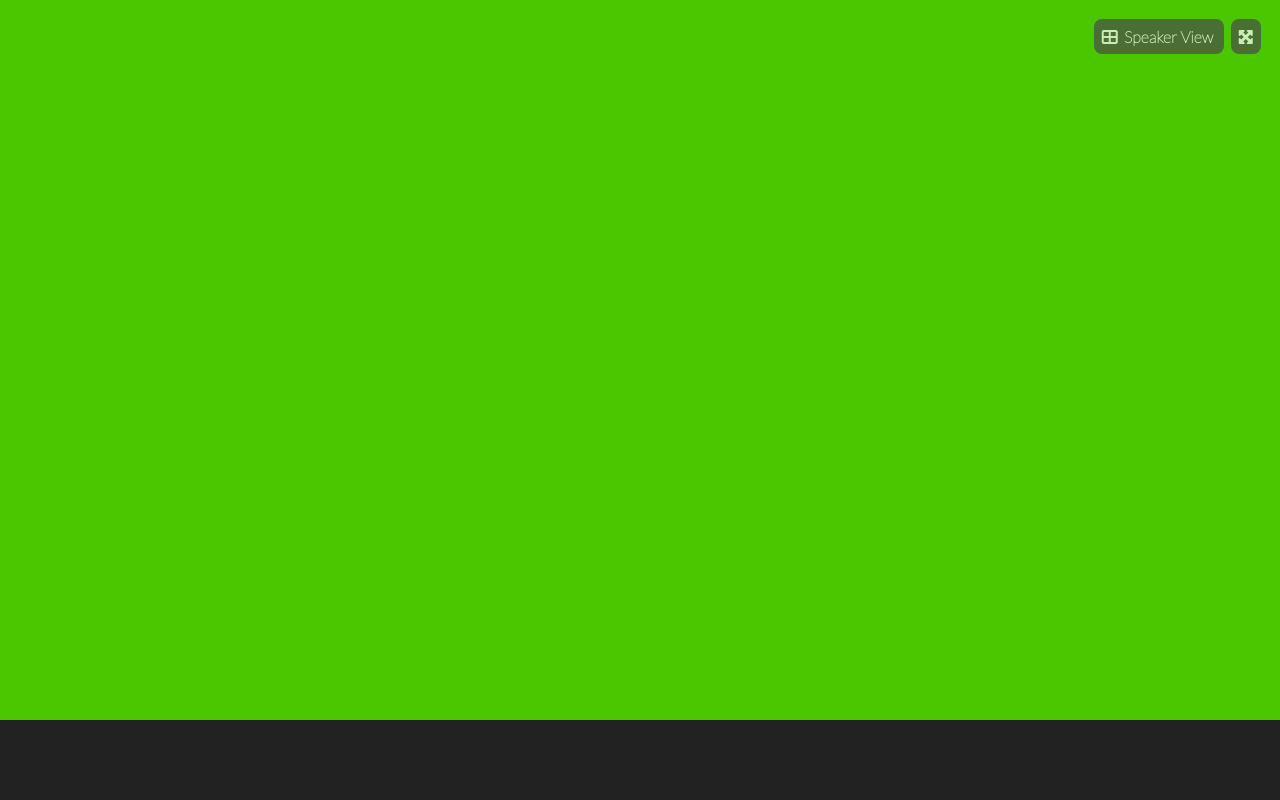
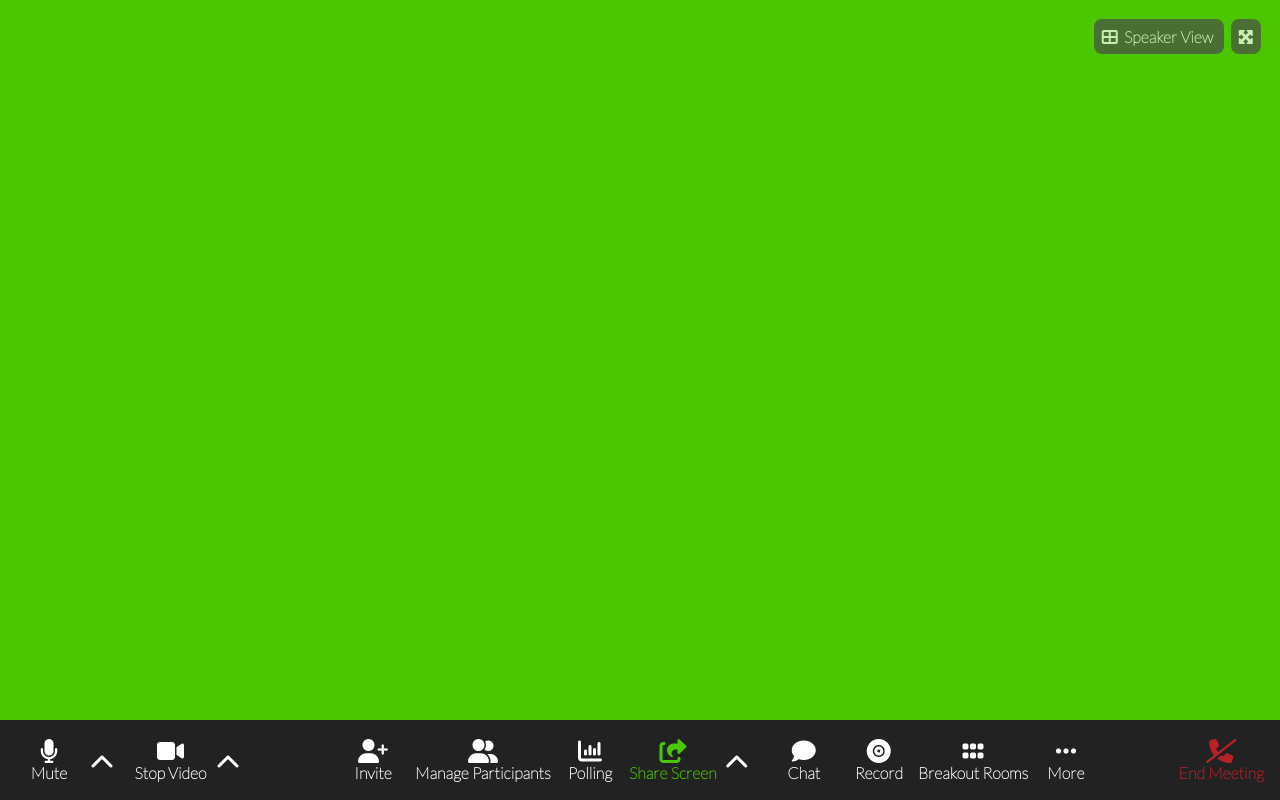
Before and after one commit to LookasWasTaken/html-css-zoom, a plain HTML site: page index.html in a window 1280 px wide. Drawn offline with Linux system fonts and the light colour scheme.

Commit message:
add footbar

```diff
--- a/assets/css/style.css
+++ b/assets/css/style.css
@@ -3,13 +3,15 @@
     padding: 0;
     box-sizing: border-box;
     font-family: var(--font-zoom);
+    font-weight: 900;
 }
 
 :root {
     --font-zoom: "Lato", sans-serif;
     --dark: #222222;
-    --alert: #9b3020;
+    --alert: #ba2126;
     --white: #ffffff;
+    --hover: #4b52dc;
     --selection: #4bc700;
     --buttons: #4a4a4a;
 }
@@ -18,9 +20,30 @@
     display: flex;
 }
 
+.justify-center{
+    justify-content: center;
+}
+
+.align-center{
+    text-align: center;
+}
+
+.inline-block{
+    display: inline-block;
+}
+
+.padding{
+    padding: 1rem;
+}
+
 a{
     text-decoration: none;
     color: var(--white);
+}
+
+a:hover, .container div:hover, .container span:hover{
+    color: var(--hover);
+    cursor: pointer;
 }
 
 
@@ -49,7 +72,6 @@ a{
 
 .btn_size span{
     margin: 0.2rem;
-    font-weight: 900;
     color: var(--white);
 }
 
@@ -73,4 +95,37 @@ nav {
     height: 10vh;
 }
 
+.left_menu{
+
+}
+
+.center_menu{
+
+}
+
+.right_menu{
+
+}
+
+.alert{
+    color: var(--alert);
+}
+
+.selection{
+    color: var(--selection);
+}
+
+.fa-chevron-up{
+    vertical-align: super;
+    padding-right: 1rem;
+    padding-left: 0.3rem;
+}
+
+.align-center .fa-solid{
+    font-size: 1.5rem;
+}
+
+.fa-user-plus, .fa-user-group, .fa-video, .fa-microphone, .fa-chart-column, .fa-share-from-square, .fa-comment, .fa-record-vinyl, .fa-grip, .fa-ellipsis{
+    padding: 0 1.5rem;
+}
 /* /Endregion Footer */
--- a/index.html
+++ b/index.html
@@ -37,6 +37,90 @@
         <!-- /#app-main -->
         <footer id="app-footer">
             <nav class="flex">
+                <div class="padding">
+                    <a href="#">
+                        <div class="align-center inline-block">
+                            <i class="fa-solid fa-microphone"></i>
+                            <div>Mute</div>
+                        </div>
+                        <div class="align-center inline-block">
+                            <i class="fa-solid fa-chevron-up"></i>
+                        </div>
+                    </a>
+                    <a href="#">
+                        <div class="align-center inline-block">
+                            <i class="fa-solid fa-video"></i>
+                            <div>Stop Video</div>
+                        </div>
+                        <div class="align-center inline-block">
+                            <i class="fa-solid fa-chevron-up"></i>
+                        </div>
+                    </a>
+                </div>
+                <!-- left menu -->
+                <div class="padding">
+                    <a href="#">
+                        <div class="align-center inline-block">
+                            <i class="fa-solid fa-user-plus"></i>
+                            <div>Invite</div>
+                        </div>
+                    </a>
+                    <a href="#">
+                        <div class="align-center inline-block">
+                            <i class="fa-solid fa-user-group"></i>
+                            <div>Manage Participants</div>
+                        </div>
+                    </a>
+                    <a href="#">
+                        <div class="align-center inline-block">
+                            <i class="fa-solid fa-chart-column"></i>
+                            <div>Polling</div>
+                        </div>
+                    </a>
+                    <a href="#">
+                        <div class="align-center inline-block selection">
+                            <i class="fa-solid fa-share-from-square"></i>
+                            <div>Share Screen</div>
+                        </div>
+                        <div class="align-center inline-block">
+                            <i class="fa-solid fa-chevron-up"></i>
+                        </div>
+                    </a>
+                    <a href="#">
+                        <div class="align-center inline-block">
+                            <i class="fa-solid fa-comment"></i>
+                            <div>Chat</div>
+                        </div>
+                    </a>
+                    <a href="#">
+                        <div class="align-center inline-block">
+                            <i class="fa-solid fa-record-vinyl"></i>
+                            <div>Record</div>
+                        </div>
+                    </a>
+                    <a href="#">
+                        <div class="align-center inline-block">
+                            <i class="fa-solid fa-grip"></i>
+                            <div>Breakout Rooms</div>
+                        </div>
+                    </a>
+                    <a href="#">
+                        <div class="align-center inline-block">
+                            <i class="fa-solid fa-ellipsis"></i>
+                            <div>More</div>
+                        </div>
+                    </a>
+                </div>
+                <!-- center menu -->
+                <div class="padding">
+                    <a href="#">
+                        <div class="align-center alert">
+                            <i class="fa-solid fa-phone-slash"></i>
+                            <div>End Meeting</div>
+                        </div>
+                    </a>
+                </div>
+                <!-- right menu -->
             </nav>
         </footer>
         <!-- /#app-footer -->
```
